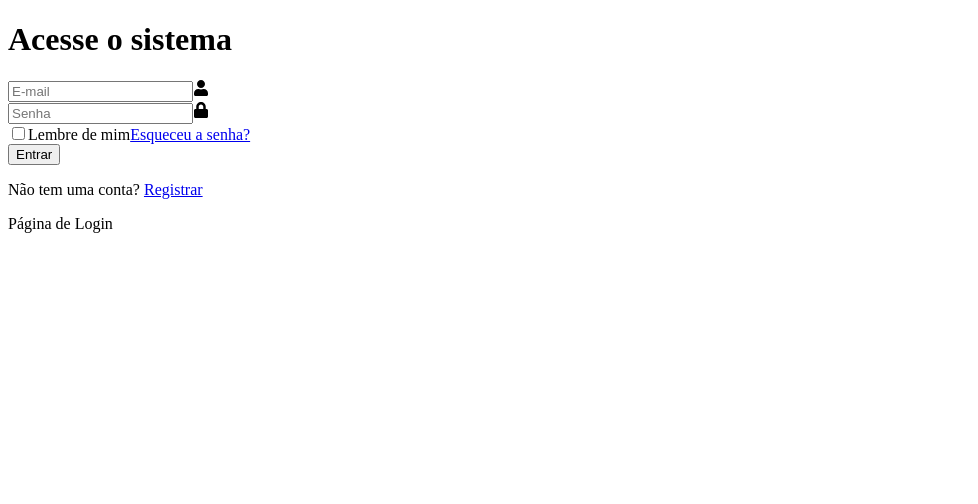
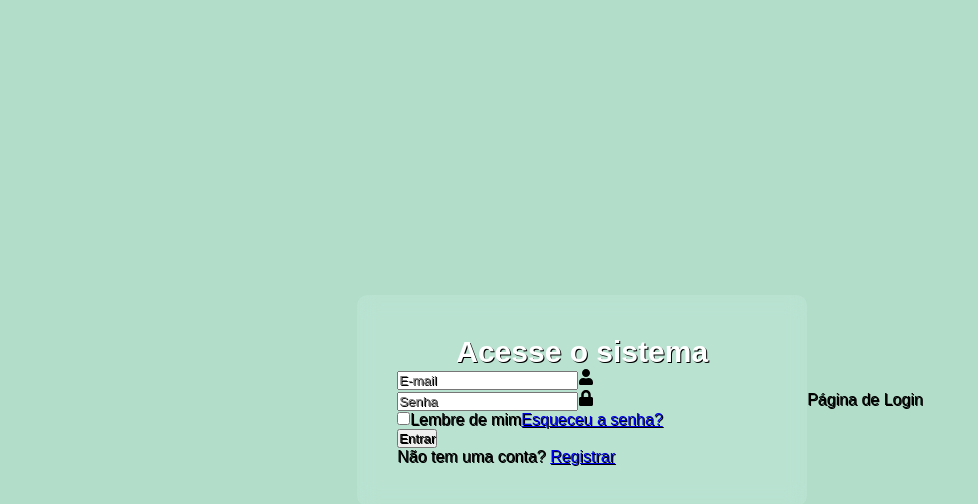
Before and after one commit to GabrielaRodrigues01/Tela-de-Login-React, a React (Vite) app: page / in a window 1280 px wide. Shown: the top 504 px of the page, without its empty margins (0-978 px from the left). Built offline with nearby package versions, Linux system fonts and the light colour scheme.

Commit message:
alteração css

```diff
--- a/src/App.css
+++ b/src/App.css
@@ -0,0 +1,18 @@
+* {
+    margin: 0;
+    padding: 0;
+    font-family: Arial;
+    box-sizing: border-box;
+    text-shadow: #000 1px 1px;
+    font-family: Arial;
+}
+
+.App{
+    display: flex;
+    justify-content: center;
+    align-items: center;
+    min-height: 100vh;
+    background-image: url("assets/bg.webp.webp");
+    background-size: cover;
+    background-position: center;
+}
--- a/src/assets/Components/Login/Login.css
+++ b/src/assets/Components/Login/Login.css
@@ -0,0 +1,15 @@
+.container {
+    width: 450px;
+    background-color: rgba(225, 255, 255, 0.15);
+    backdrop-filter: blur(10px);
+    border: 2px sold rgba(225, 255, 255, 0.2);
+    padding: 40px;
+    border-radius: 10px;
+}
+
+.container h1 {
+    text-align: center;
+    font-size: 30px;
+    color: #ffff;
+
+}
--- a/src/assets/Components/Login/Login.jsx
+++ b/src/assets/Components/Login/Login.jsx
@@ -12,6 +12,8 @@ const Login = () => {
     const envioForm = (event) => {
         event.preventDefault();
         console.log("Envio");
+
+        alert("Enviando os dados:" + username + " - " + password);
 
     };
 
```
